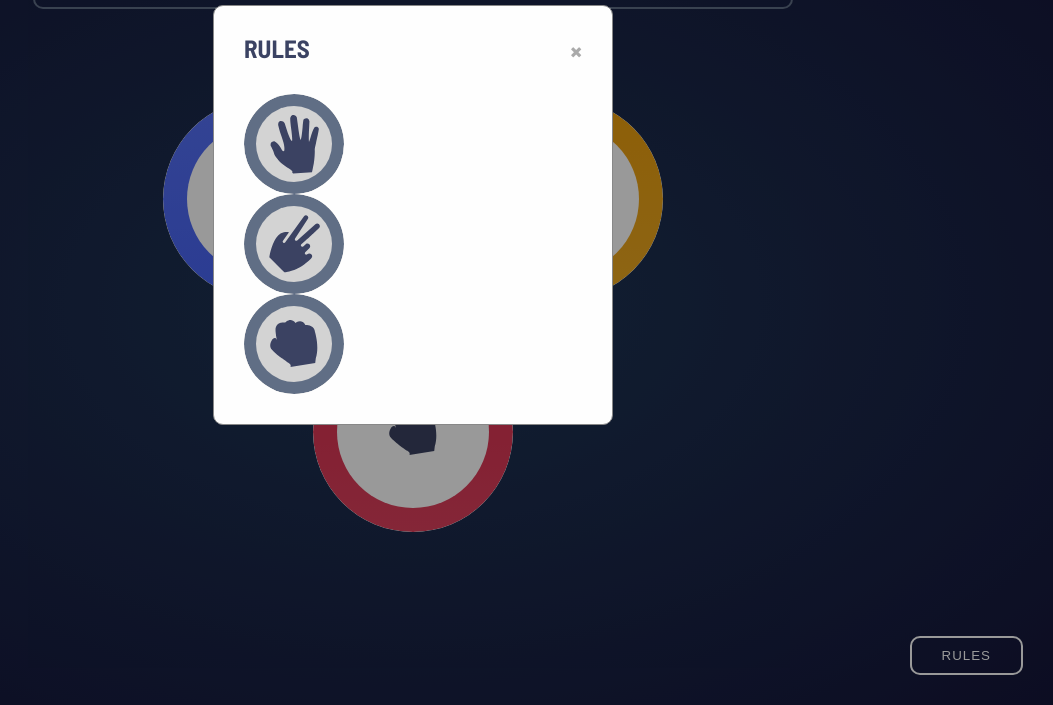
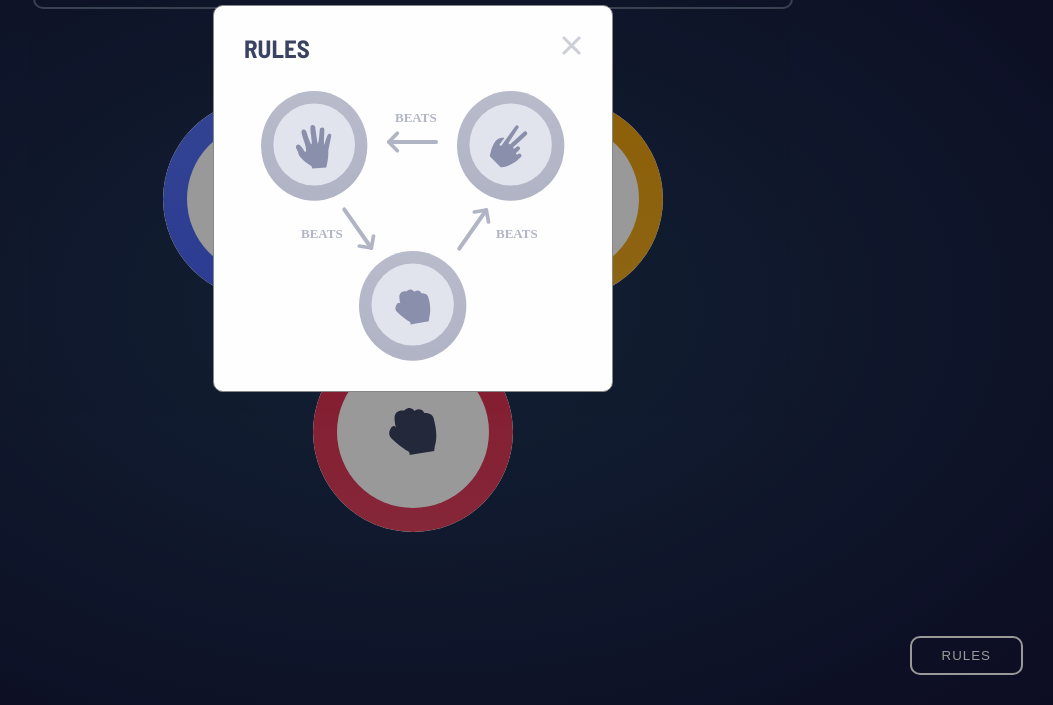
Before and after one commit to antoinelefrancq/rockPaperScissors, a plain HTML site: page index.html in a window 1280 px wide. Both pictures are taken after a click on the button "RULES". Shown: the part 95-800 px from the top of the page, without its empty margins (227-1280 px from the left). Drawn offline with Linux system fonts and the light colour scheme.

Commit message:
:sparkles: refactor: Main rules completed

```diff
--- a/index.html
+++ b/index.html
@@ -44,13 +44,11 @@
       <!-- Modal content -->
       <div class="modal__content">
         <div>
-          <span class="close">&times;</span>
+          <span class="close"><img src="./images/icon-close.svg" alt=""></span>
           <h2 class="modal__title">RULES</h2>
         </div>
-        <div>
-          <section class="choice-modal"><img src="./images/icon-paper.svg" alt=""></section>
-          <section class="choice-modal"><img src="./images/icon-scissors.svg" alt=""></section>
-          <section class="choice-modal"><img src="./images/icon-rock.svg" alt=""></section>
+        <div class="rules">
+          <img src="./images/image-rules.svg" alt="">
         </div>
       </div>
     </div>
--- a/public/css/style.css
+++ b/public/css/style.css
@@ -220,41 +220,15 @@ aside {
 }
 
 .close {
-  color: #aaaaaa;
   float: right;
-  font-size: 28px;
-  font-weight: bold;
 }
 
 .close:hover,
 .close:focus {
-  color: #000;
-  text-decoration: none;
   cursor: pointer;
 }
 
-.choice-modal {
+.rules {
   display: flex;
   justify-content: center;
-  align-items: center;
-  background-color: var(--bg-choicemodal);
-  width: 10rem;
-  height: 10rem;
-  border-radius: 50px;
-  position: relative;
-  overflow: hidden;
 }
-
-.choice-modal::before {
-  content: "";
-  position: absolute;
-  inset: 0;
-  border-radius: 5rem;
-  padding: 1.2rem;
-  background: var(--header-outline);
-  -webkit-mask:
-     linear-gradient(#fff 0 0) content-box,
-     linear-gradient(#fff 0 0);
-  -webkit-mask-composite: xor;
-          mask-composite: exclude;
-}
```
